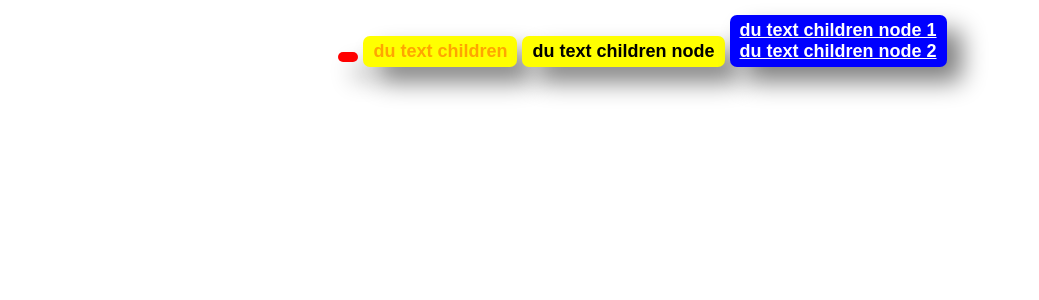
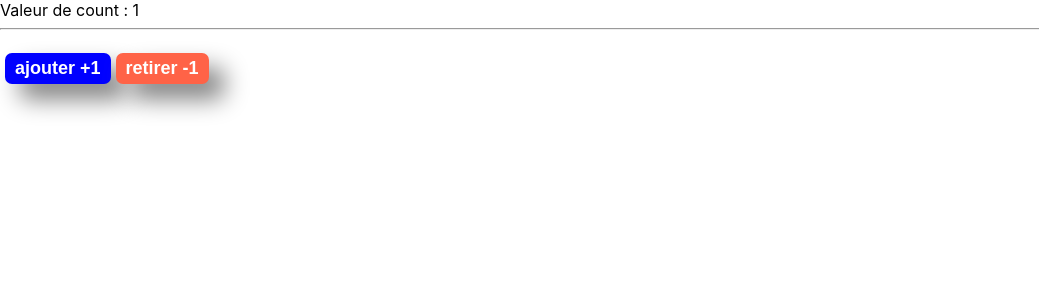
Before and after one commit to mrousseau/react_2022_05, a React (Create React App) app: page / in a window 1280 px wide. Shown: the top 300 px of the page, without its empty margins (0-1039 px from the left). Built offline with nearby package versions, Linux system fonts and the light colour scheme.

Commit message:
rajout d'un state

```diff
--- a/src/App/App.jsx
+++ b/src/App/App.jsx
@@ -1,23 +1,30 @@
-import React from 'react';
-import './App.css';
+import React from 'react'
 import Button from './components/ui/Buttons/Button'
 
+class App extends React.Component {
+constructor(props) {
+  super(props)
+  this.state={count:1, title:"title de l'app"}
+}
 
-function App() {
-  return (
-    <div className="App">
-      <Button toto="un text du button" bgColor='red'></Button>
-      <Button color='orange'>du text children</Button>
-      <Button color='black' onButtonClicked= {()=>{
-        console.log('buttonClick');
-      }}>
-        <div>du text children node </div>
-      </Button>
-      <Button bgColor='blue' style={{textDecoration: 'underline', fontWeight:900, fontStyle: 'Arial'}}>
-        <div>du text children node 1</div>
-        <div>du text children node 2</div>
-      </Button>
-    </div>
-  );
+
+  render() {
+    return (
+      <div className='App'>
+        Valeur de count : {this.state.count}
+        <hr/>
+        <Button onButtonClicked={()=>{
+          this.setState({count:this.state.count+1})
+          this.count++;
+          console.log(this.state.count);
+        }} bgColor='blue'>ajouter +1</Button>
+        <Button onButtonClicked={()=>{
+          this.setState({count:this.state.count-1})
+          console.log(this.state.count);
+        }} bgColor='tomato'>retirer -1</Button>
+      </div>
+    )
+  }
 }
+
 export default App;
```
